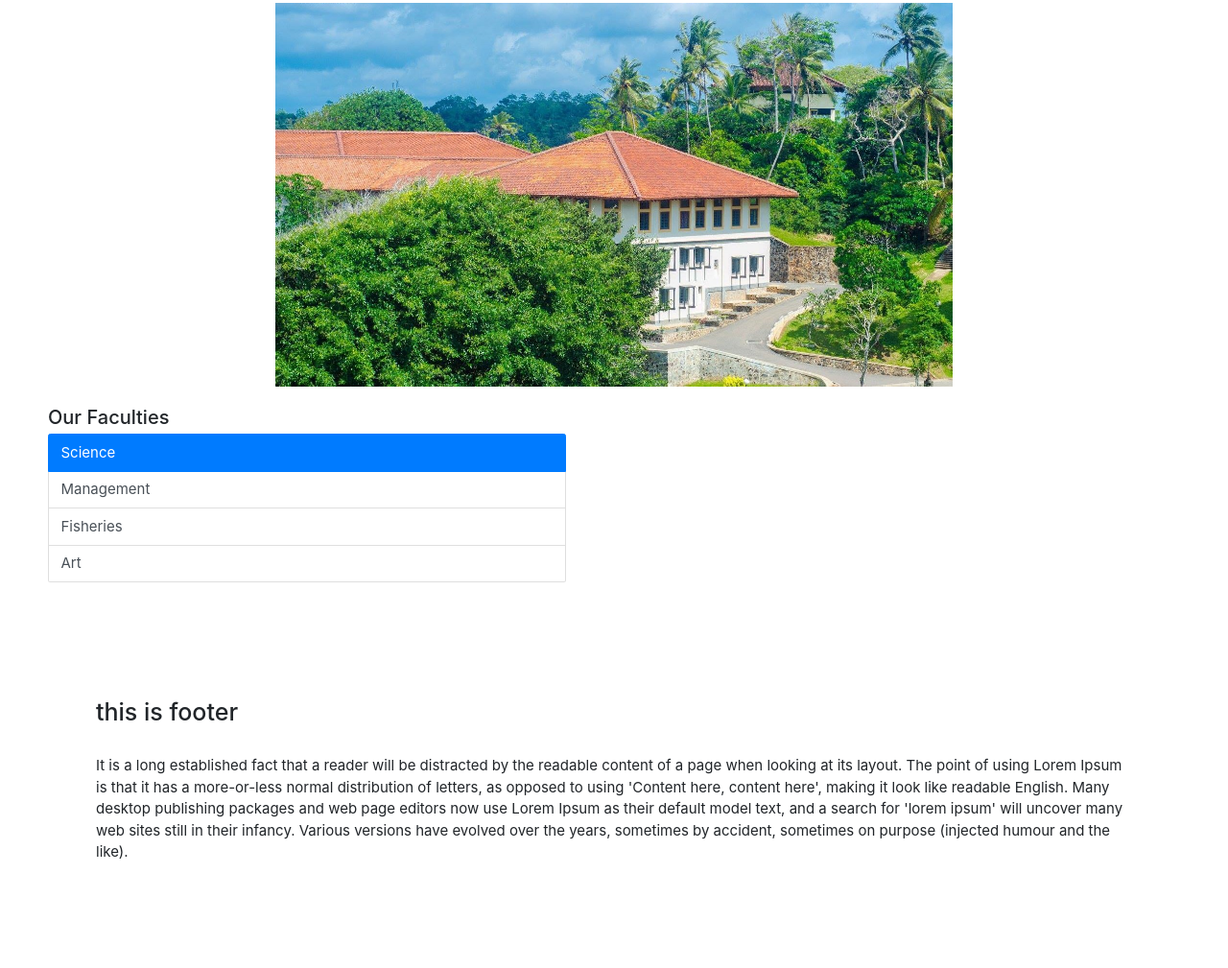
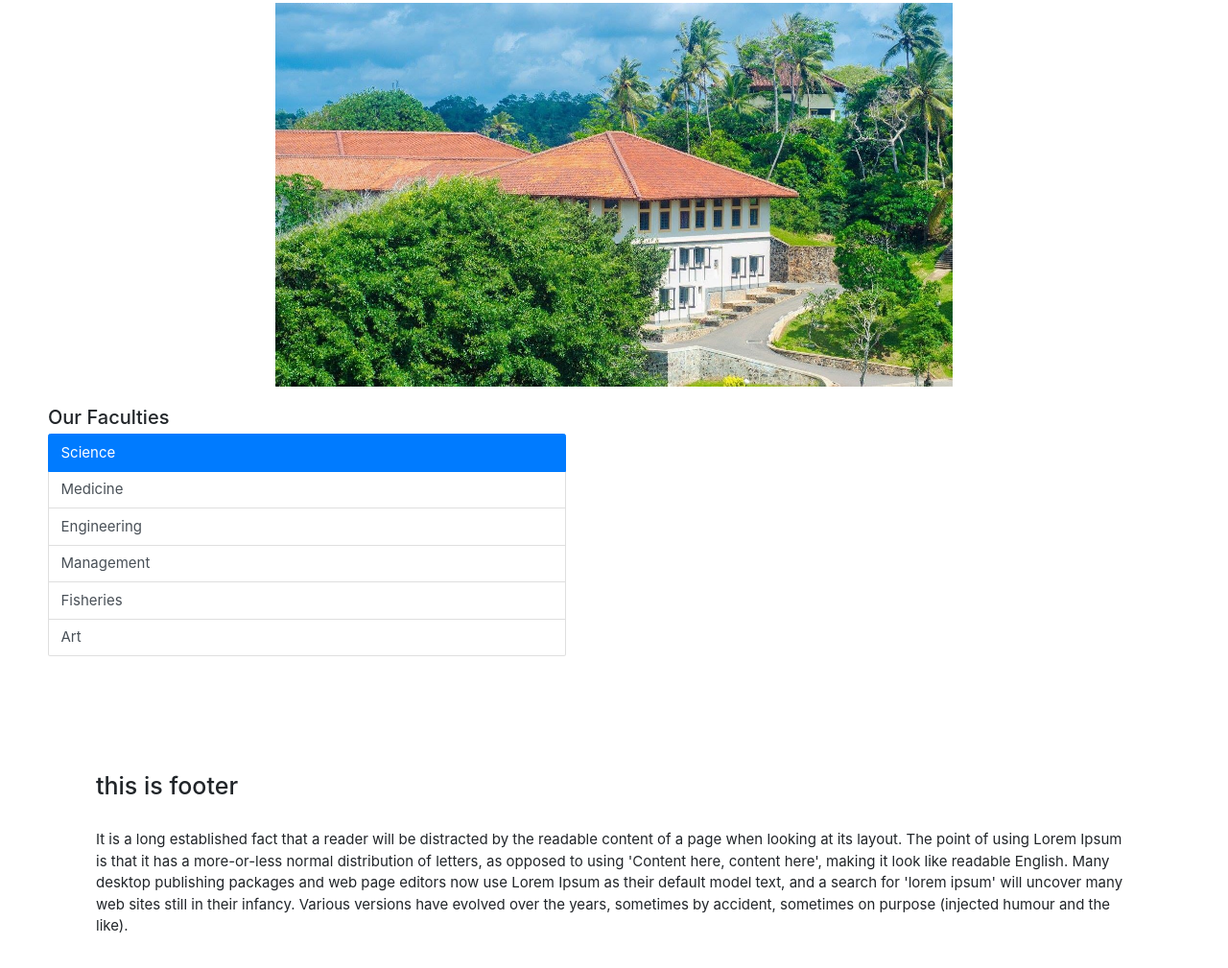
Before and after one commit to PasinduRashmika/git-test, a plain HTML site: page index.html in a window 1280 px wide. Shown: the part 427-1436 px from the top of the page at 96% size. Drawn offline with nearby package versions, Linux system fonts and the light colour scheme.

Commit message:
undo changes

```diff
--- a/index.html
+++ b/index.html
@@ -70,6 +70,8 @@
             <button type="button" class="list-group-item list-group-item-action active" aria-current="true">
                 Science
             </button>
+            <button type="button" class="list-group-item list-group-item-action">Medicine</button>
+            <button type="button" class="list-group-item list-group-item-action">Engineering</button>
             <button type="button" class="list-group-item list-group-item-action">Management</button>
             <button type="button" class="list-group-item list-group-item-action">Fisheries</button>
             <button type="button" class="list-group-item list-group-item-action" >Art</button>
```
